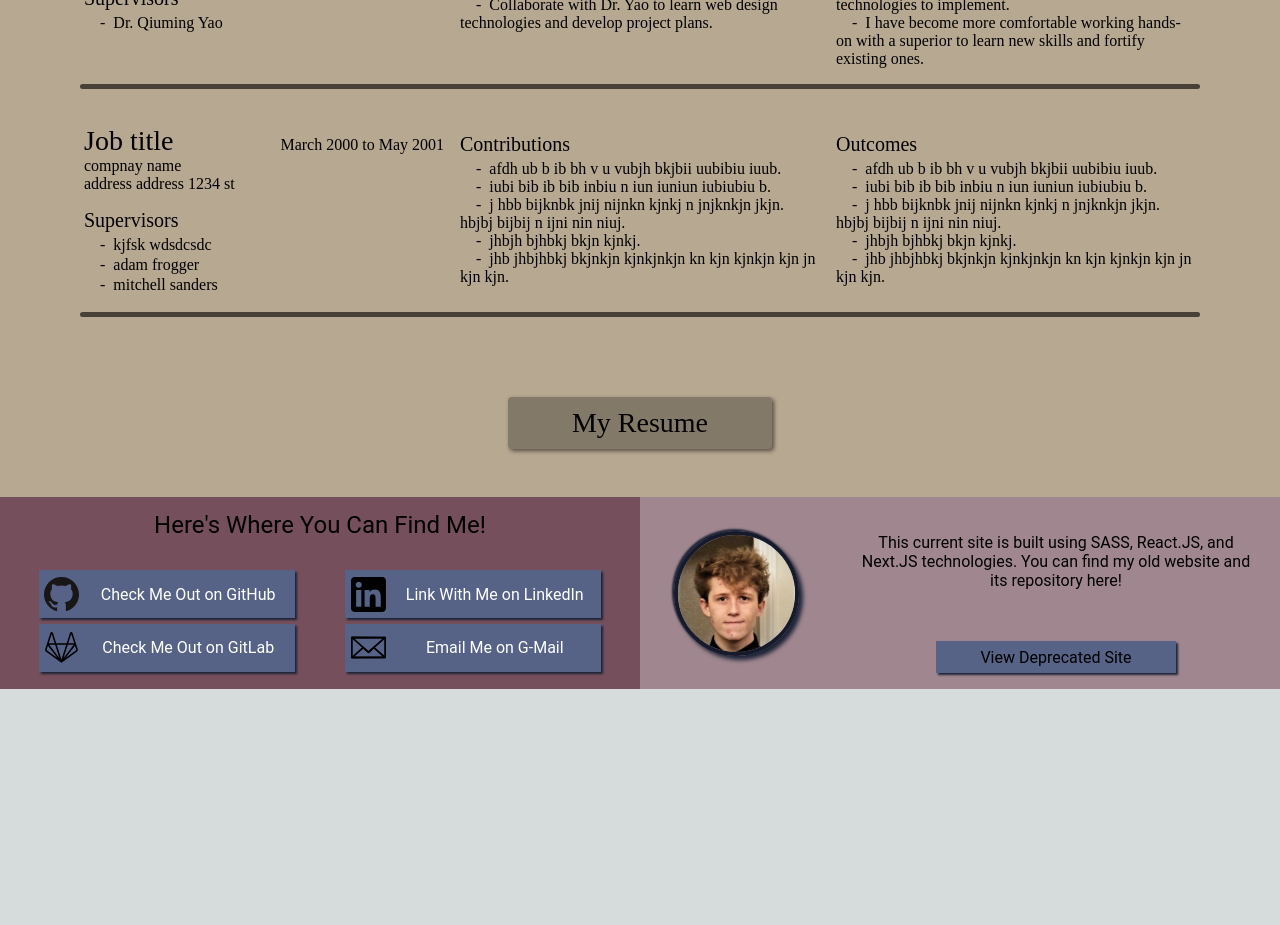
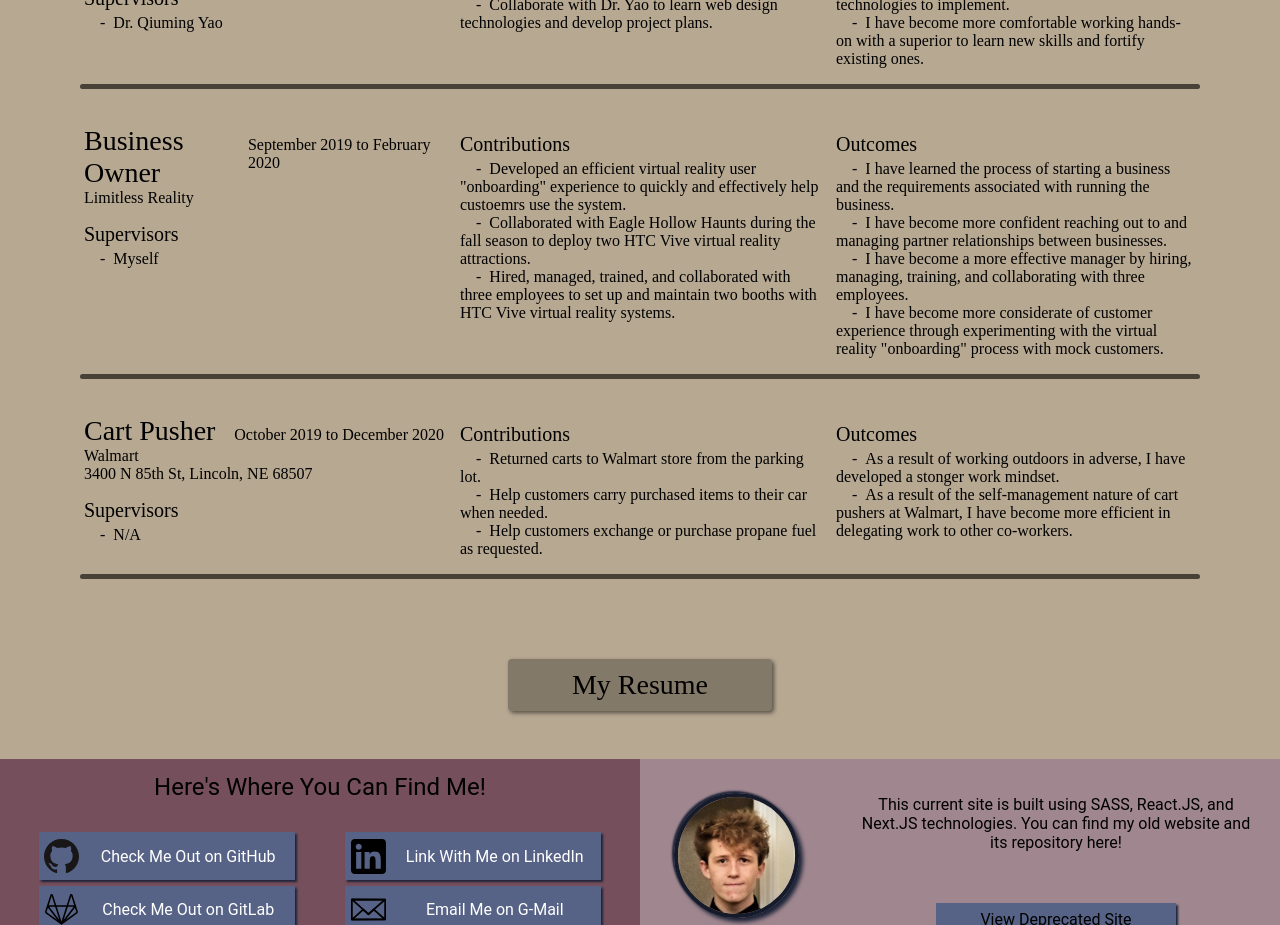
Before and after one commit to ckildare/ckildare.github.io, a Next.js app: page /work in a window 1280 px wide. Shown: the part 820-1745 px from the top of the page. Before the commit the page ends 1509 px from the top, so only its background shows below. Built offline with nearby package versions, Linux system fonts and the light colour scheme.

Commit message:
Added the rest of the job data

```diff
--- a/src/public/data/jobData.js
+++ b/src/public/data/jobData.js
@@ -59,36 +59,57 @@ export const jobData = [
     ]
   },
   {
-    jobTitle: "Job title",
+    jobTitle: "Business Owner",
     companyData: {
-      name: "compnay name",
-      address: "address address 1234 st",
-      link: "www.google.com",
+      name: "Limitless Reality",
+      address: null,
+      link: null,
       contacts: {
-        email: "me@gmail.com",
-        phone: "jhzsdbc",
+        email: null,
+        phone: null,
       }
     },
     supervisors: [
-      "kjfsk wdsdcsdc",
-      "adam frogger",
-      "mitchell sanders"
+      "Myself",
     ],
-    startDate: "March 2000",
-    endDate: "May 2001",
+    startDate: "September 2019",
+    endDate: "February 2020",
     contributions: [
-      "afdh ub b ib bh v u vubjh bkjbii uubibiu iuub.",
-      "iubi bib ib bib inbiu n iun iuniun iubiubiu b.",
-      "j hbb  bijknbk jnij nijnkn kjnkj n jnjknkjn jkjn. hbjbj bijbij n ijni nin niuj.",
-      "jhbjh bjhbkj bkjn kjnkj.",
-      "jhb jhbjhbkj bkjnkjn kjnkjnkjn kn kjn kjnkjn kjn jn kjn kjn."
+      "Developed an efficient virtual reality user \"onboarding\" experience to quickly and effectively help custoemrs use the system.",
+      "Collaborated with Eagle Hollow Haunts during the fall season to deploy two HTC Vive virtual reality attractions.",
+      "Hired, managed, trained, and collaborated with three employees to set up and maintain two booths with HTC Vive virtual reality systems."
     ],
     outcomes: [
-      "afdh ub b ib bh v u vubjh bkjbii uubibiu iuub.",
-      "iubi bib ib bib inbiu n iun iuniun iubiubiu b.",
-      "j hbb  bijknbk jnij nijnkn kjnkj n jnjknkjn jkjn. hbjbj bijbij n ijni nin niuj.",
-      "jhbjh bjhbkj bkjn kjnkj.",
-      "jhb jhbjhbkj bkjnkjn kjnkjnkjn kn kjn kjnkjn kjn jn kjn kjn."
+      "I have learned the process of starting a business and the requirements associated with running the business.",
+      "I have become more confident reaching out to and managing partner relationships between businesses.",
+      "I have become a more effective manager by hiring, managing, training, and collaborating with three employees.",
+      "I have become more considerate of customer experience through experimenting with the virtual reality \"onboarding\" process with mock customers."
+    ]
+  },
+  {
+    jobTitle: "Cart Pusher",
+    companyData: {
+      name: "Walmart",
+      address: "3400 N 85th St, Lincoln, NE 68507",
+      link: "https://www.walmart.com/store/3823-lincoln-ne",
+      contacts: {
+        email: "service@walmartcontacts.com",
+        phone: "402-466-0447",
+      }
+    },
+    supervisors: [
+      "N/A",
+    ],
+    startDate: "October 2019",
+    endDate: "December 2020",
+    contributions: [
+      "Returned carts to Walmart store from the parking lot.",
+      "Help customers carry purchased items to their car when needed.",
+      "Help customers exchange or purchase propane fuel as requested."
+    ],
+    outcomes: [
+      "As a result of working outdoors in adverse, I have developed a stonger work mindset.",
+      "As a result of the self-management nature of cart pushers at Walmart, I have become more efficient in delegating work to other co-workers."
     ]
   },
 ]
```
